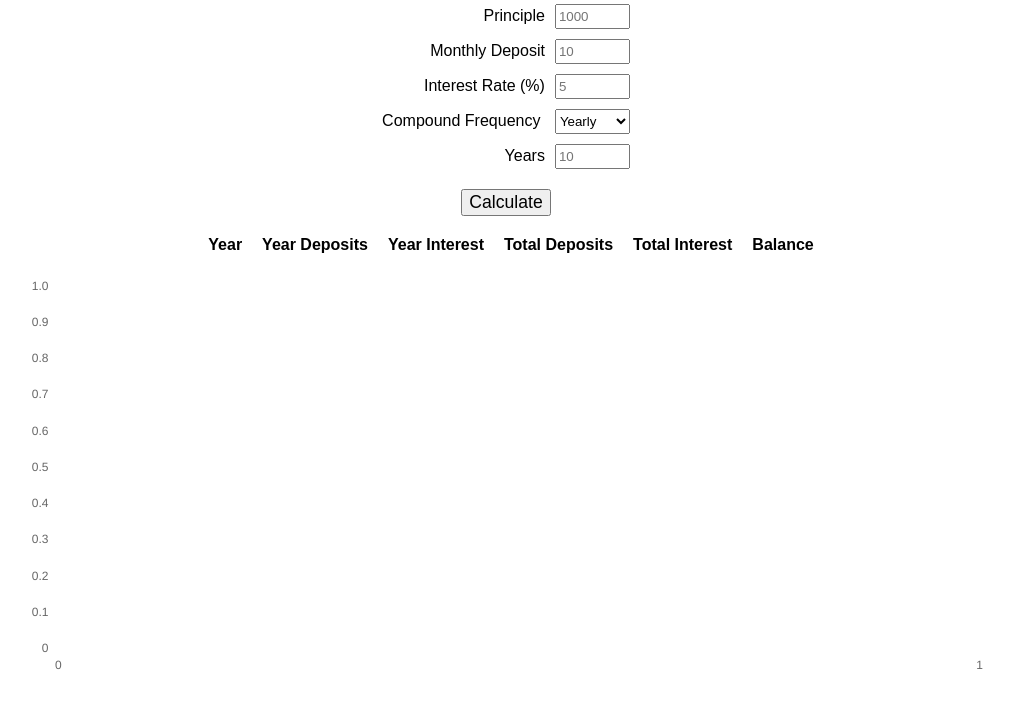
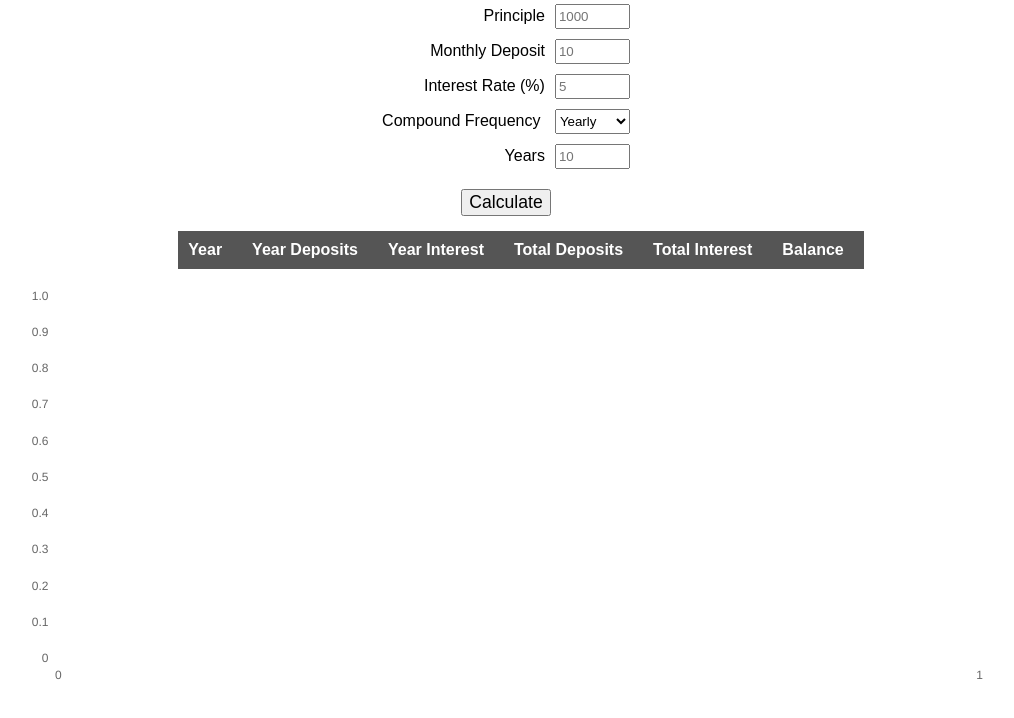
Before and after one commit to adamjc/compoundulator, a website: page index.html in a window 1280 px wide. Shown: the part 88-806 px from the top of the page, without its empty margins (134-1148 px from the left). Drawn offline with nearby package versions, Linux system fonts and the light colour scheme.

Commit message:
Improve table css

```diff
--- a/styles.css
+++ b/styles.css
@@ -5,7 +5,7 @@ body {
   align-items: center;
   font-family: sans-serif;
   box-sizing: border-box;
-  padding: 0;
+  padding: 0 0 50px 0;
   margin: 0;
 }
 
@@ -55,6 +55,11 @@ table {
   border-collapse: collapse;
 }
 
+thead {
+  background-color: #555;
+  color: #fff;
+}
+
 #chart-wrapper {
   position: relative;
   height: 400px;
@@ -62,11 +67,11 @@ table {
 }
 
 th {
-  padding: 5px 20px 5px 0;
+  padding: 10px 20px 10px 10px;
 }
 
 td {
-  padding: 3px 30px 3px 5px;
+  padding: 10px;
 }
 
 button {
```
